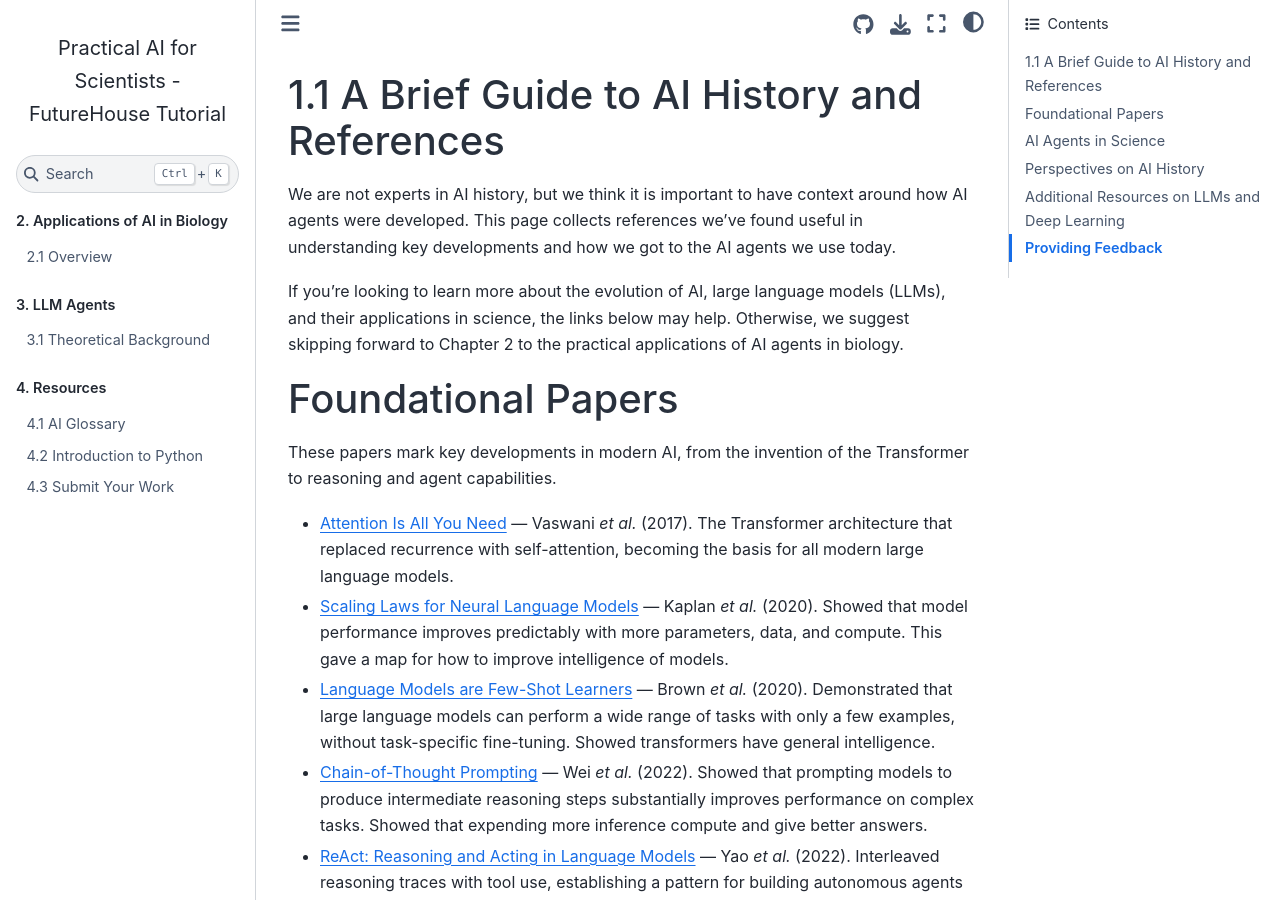
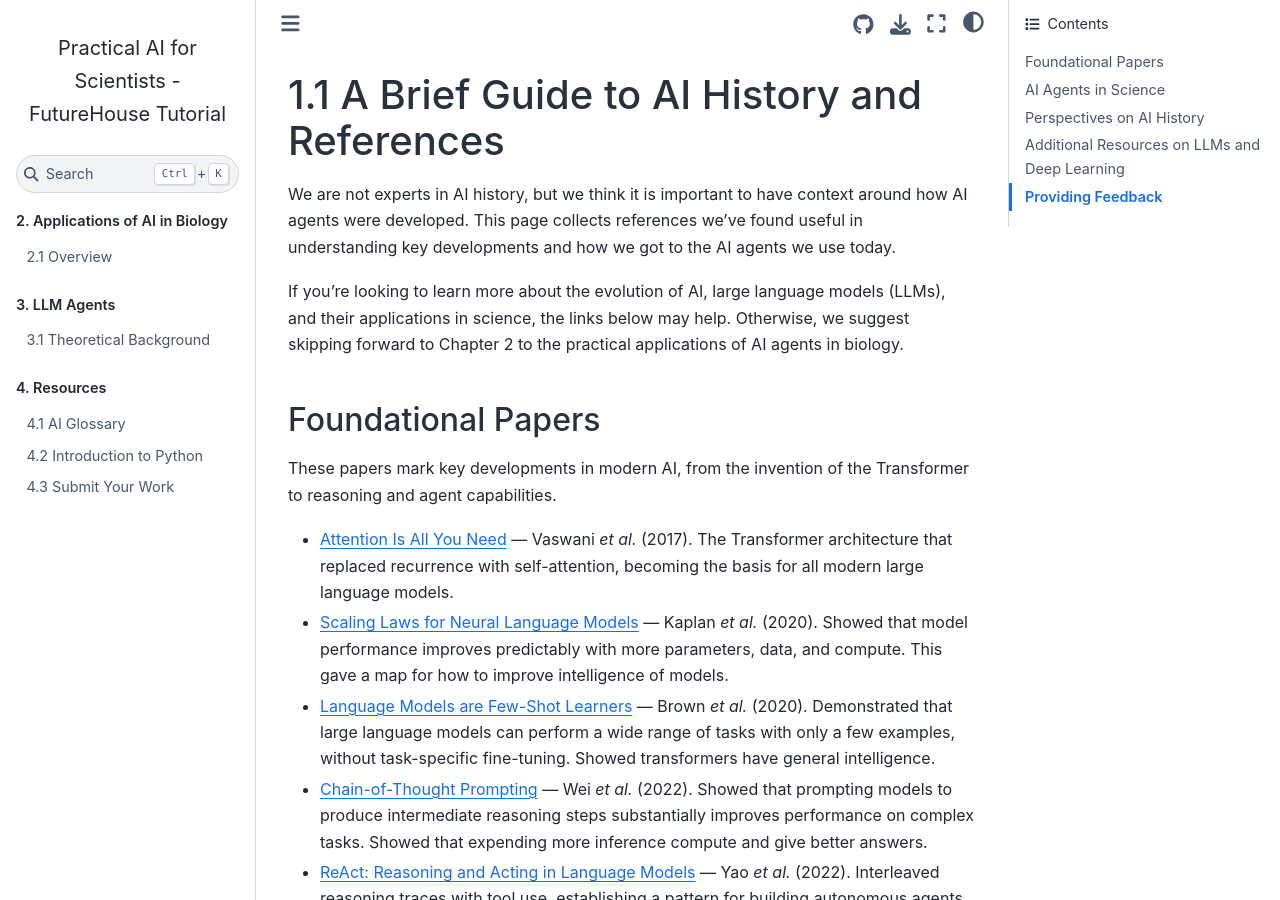
Before and after one commit to Future-House/tutorial-series, a Jupyter Book: the page built from chapter_1/1.ai_history_references.md, in a window 1280 px wide and 900 px high. Built offline with Jupyter Book 1.0.4 settings and Sphinx 7.4.7 and the Sphinx Book theme 1.1.4, drawn with Linux system fonts in a browser that asks for light colours; pages that are not in the unit, such as notebooks, are missing from menus.

Commit message:
Update 1.ai_history_references.md
Update header to H1 format

```diff
--- a/chapter_1/1.ai_history_references.md
+++ b/chapter_1/1.ai_history_references.md
@@ -1,4 +1,4 @@
-## 1.1 A Brief Guide to AI History and References
+# 1.1 A Brief Guide to AI History and References
 
 We are not experts in AI history, but we think it is important to have context around how AI agents were developed. This page collects references we've found useful in understanding key developments and how we got to the AI agents we use today.
 
```
